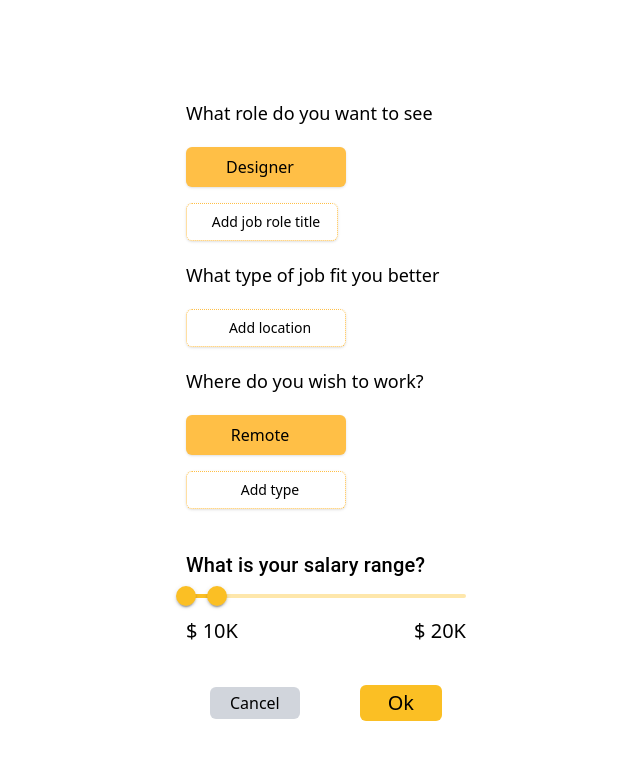
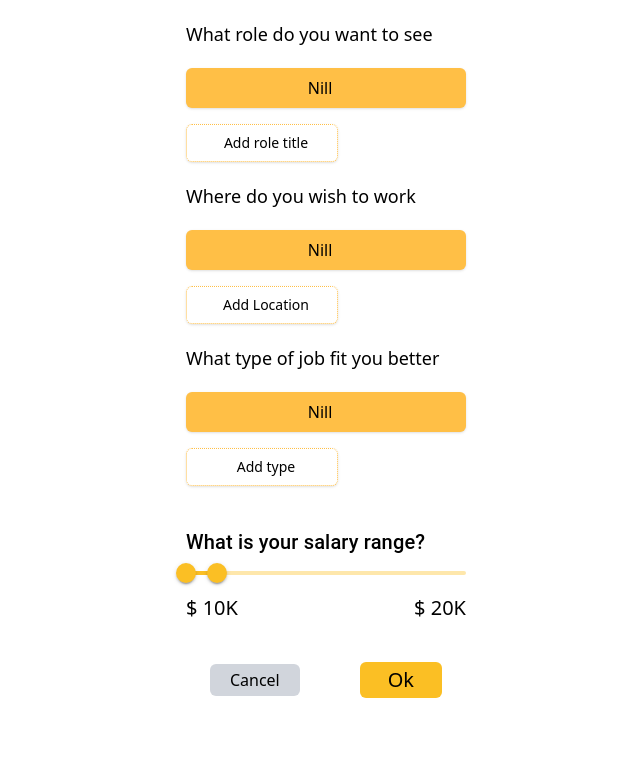
Before and after one commit to zayn-tech-info/jobber, a React (Vite) app: page /jobpreview in a window 1280 px wide. Shown: the top 760 px of the page, without its empty margins (174-814 px from the left). Built offline with nearby package versions, Linux system fonts and the light colour scheme.

Commit message:
Made the Job selection interactive

```diff
--- a/package.json
+++ b/package.json
@@ -19,6 +19,7 @@
     "@tailwindcss/vite": "^4.1.6",
     "react": "^19.1.0",
     "react-dom": "^19.1.0",
+    "react-modal": "^3.16.3",
     "react-router-dom": "^7.6.0",
     "tailwindcss": "^4.1.6"
   },
--- /dev/null
+++ b/src/components/JobApplication.jsx
@@ -0,0 +1,29 @@
+import React from "react";
+
+const JobApplication = () => {
+  return (
+    <div>
+      <div>
+        <p>JobApplication</p>
+        {/*
+        <div>
+          <p className="text-lg font-medium py-5">Where do you wish to work?</p>
+          <div>
+            <div className="space-y-4">
+              <div className="flex items-center shadow gap-3 w-40 py-2 px-5 py-2 bg-[#FFBF46] rounded-md justify-center">
+                <span className="">Remote</span>
+                <ion-icon className="text-2xl" name="close-outline"></ion-icon>
+              </div>
+              <div className="flex items-center rounded-md shadow  gap-2 w-40 py-2 justify-center border-dotted border-1 border-[#FFBF46]">
+                <ion-icon name="add-outline"></ion-icon>
+                <span className="text-sm">Add type</span>
+              </div>
+            </div>
+          </div>
+        </div> */}
+      </div>
+    </div>
+  );
+};
+
+export default JobApplication;
--- /dev/null
+++ b/src/components/JobModal.jsx
@@ -0,0 +1,104 @@
+import React from "react";
+import { useState } from "react";
+import Modal from "react-modal";
+import { jobs } from "../constants";
+
+Modal.setAppElement("#root");
+
+const JobModal = ({question, actBtn, displayKey}) => {
+  const [modalIsOpen, setModalIsOpen] = useState(false);
+  const [role, setRole] = useState('');
+
+  const openModal = () => setModalIsOpen(true);
+  const closeModal = () => setModalIsOpen(false);
+
+  function handleSave() {
+    closeModal()
+  }
+
+  return (
+    <div>
+      <div>
+        <div>
+          <p className="text-lg font-medium py-5">
+            {question}
+          </p>
+          <div className="space-y-4">
+            <div className="flex items-center shadow gap-3  py-2 bg-[#FFBF46] rounded-md justify-center">
+              <span>{role || 'Nill'}</span>
+              <ion-icon className="text-2xl" name="close-outline"></ion-icon>
+            </div>
+            <div
+              onClick={openModal}
+              className="flex items-center shadow rounded-md gap-2 w-38 px-2 py-2 justify-center border-dotted border-1 border-[#FFBF46]"
+            >
+              <ion-icon name="add-outline"></ion-icon>
+              <span className="text-sm">{actBtn}</span>
+            </div>
+          </div>
+        </div>
+      </div>
+
+      <Modal
+        isOpen={modalIsOpen}
+        onRequestClose={closeModal}
+        contentLabel="Add Job Role"
+        style={{
+          content: {
+            top: "50%",
+            left: "50%",
+            right: "auto",
+            bottom: "auto",
+            marginRight: "-50%",
+            transform: "translate(-50%, -50%)",
+            padding: "2rem",
+            borderRadius: "10px",
+            width: "500px",
+            maxWidth: "90vw",
+            maxHeight: "60vh",
+            overflowY: "auto",
+          },
+        }}
+      >
+        <h2 className="text-xl mb-4">Add Job Role</h2>
+        <input
+          type="text"
+          value={role}
+          placeholder="Search role"
+          className="border p-2 w-full mb-4"
+        />
+
+        <div>
+          {jobs.map((job) => (
+            <p
+              onClick={() => {
+                setRole(job[displayKey]);
+              }}
+              key={job.id}
+              className="text-sm font-font-normal cursor-pointer my-1 p-1 border-1 border-gray-300"
+            >
+              {job[displayKey]}
+            </p>
+          ))}
+        </div>
+
+        <div className="flex justify-end items-center mt-3 gap-2">
+          <button
+            onClick={closeModal}
+            className="bg-gray-300 px-4 py-2 rounded"
+          >
+            Cancel
+          </button>
+          <button
+            onClick={handleSave}
+            className="bg-yellow-500 px-4 py-2 rounded"
+          >
+            Save
+          </button>
+        </div>
+      </Modal>
+    </div>
+  );
+};
+
+export default JobModal;
--- a/src/pages/Jobpreview.jsx
+++ b/src/pages/Jobpreview.jsx
@@ -1,50 +1,25 @@
 import React from "react";
 import Salaryslider from "../components/Salaryslider";
+import JobModal from "../components/JobModal";
 const Jobpreview = () => {
   return (
-    <div className="flex justify-center w-3/4 items-center h-screen">
+    <div className="flex justify-center w-3/4 items-center">
       <div className="pl-10">
-        <div>
-          <p className="text-lg font-medium py-5">
-            What role do you want to see
-          </p>
-          <div className="space-y-4">
-            <div className="flex items-center shadow gap-3 w-40 py-2 px-2 bg-[#FFBF46] rounded-md justify-center">
-              <span>Designer</span>
-              <ion-icon className="text-2xl" name="close-outline"></ion-icon>
-            </div>
-            <div className="flex items-center shadow rounded-md gap-2 w-38 px-2 py-2 justify-center border-dotted border-1 border-[#FFBF46]">
-              <ion-icon name="add-outline"></ion-icon>
-              <span className="text-sm">Add job role title</span>
-            </div>
-          </div>
-        </div>
-
-        <div>
-          <p className="text-lg font-medium py-5">
-            What type of job fit you better
-          </p>
-          <div className="flex items-center gap-2 w-40 py-2 justify-center shadow rounded-md border-dotted border-1 border-[#FFBF46]">
-            <ion-icon name="add-outline"></ion-icon>
-            <span className="text-sm">Add location</span>
-          </div>
-        </div>
-
-        <div>
-          <p className="text-lg font-medium py-5">Where do you wish to work?</p>
-          <div>
-            <div className="space-y-4">
-              <div className="flex items-center shadow gap-3 w-40 py-2 px-5 py-2 bg-[#FFBF46] rounded-md justify-center">
-                <span className="">Remote</span>
-                <ion-icon className="text-2xl" name="close-outline"></ion-icon>
-              </div>
-              <div className="flex items-center rounded-md shadow  gap-2 w-40 py-2 justify-center border-dotted border-1 border-[#FFBF46]">
-                <ion-icon name="add-outline"></ion-icon>
-                <span className="text-sm">Add type</span>
-              </div>
-            </div>
-          </div>
-        </div>
+        <JobModal
+          question="What role do you want to see"
+          actBtn="Add role title"
+          displayKey="title"
+        />
+        <JobModal
+          question="Where do you wish to work"
+          actBtn="Add Location"
+          displayKey="location"
+        />
+        <JobModal
+          question="What type of job fit you better"
+          actBtn="Add type"
+          displayKey="jobType"
+        />
 
         <div>
           <Salaryslider />
```
Also changed, not shown: src/constants/index.js (indentation only), 1 other file (tests, documents, lock files or other folders).
